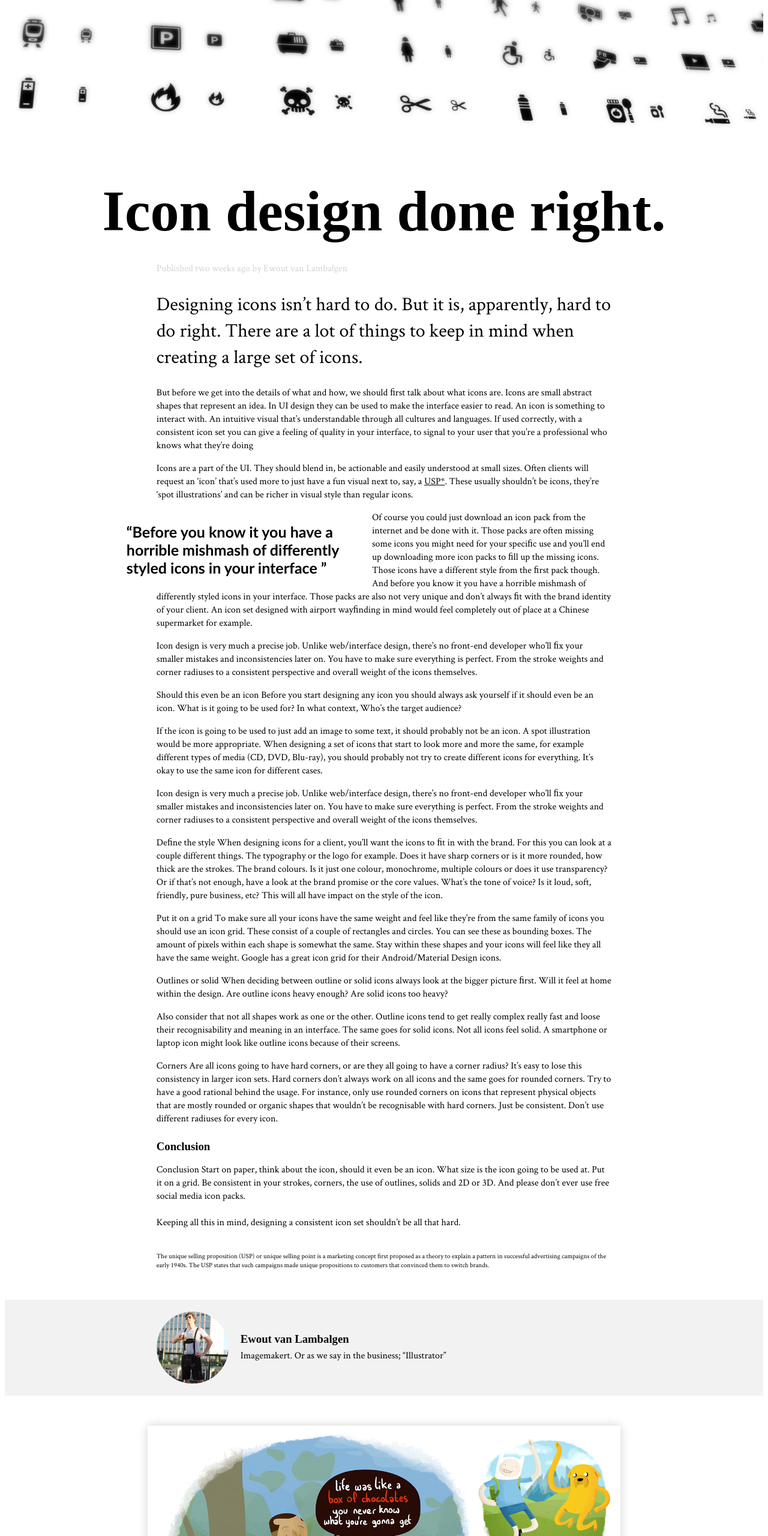
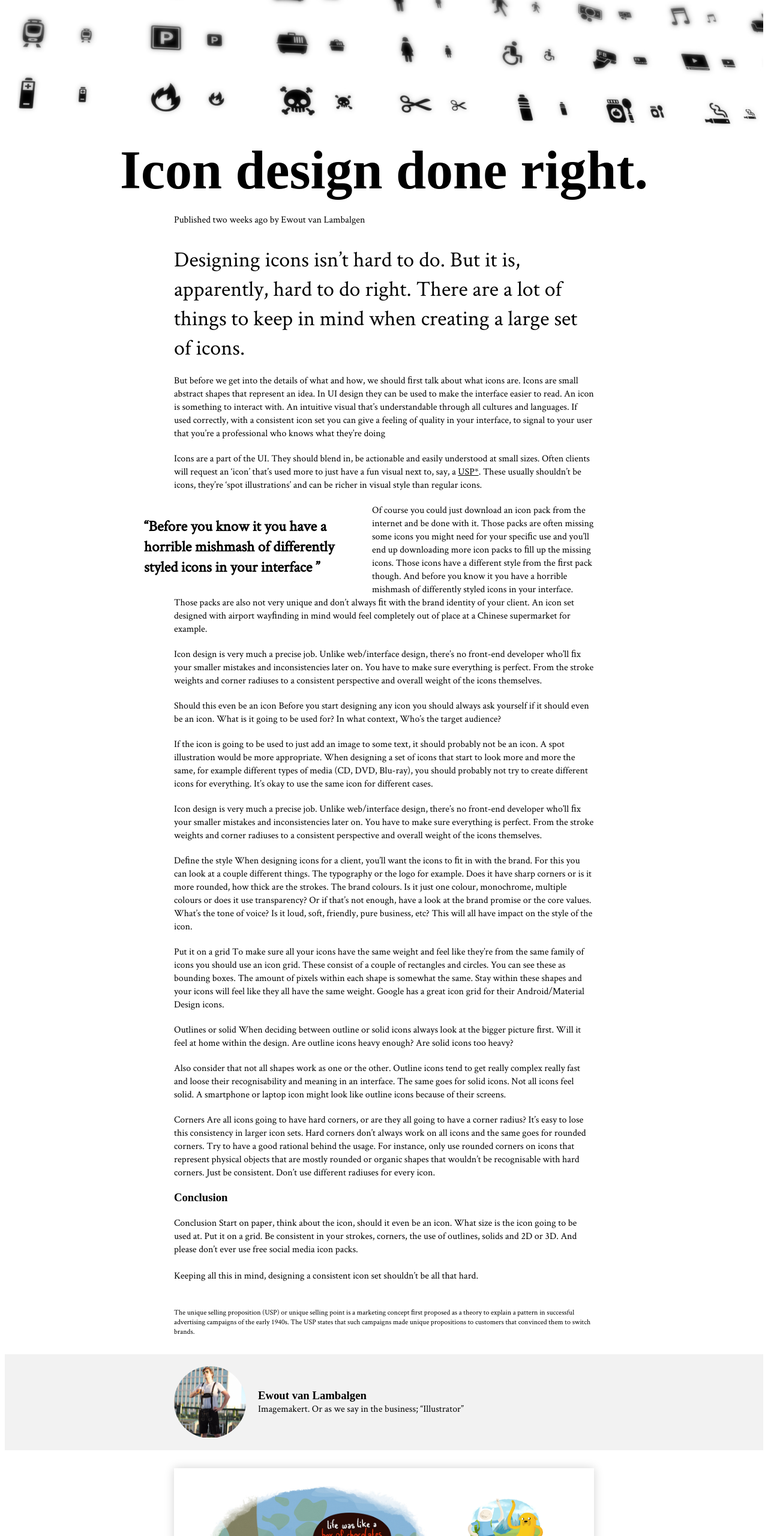
Before and after one commit to sophieonbelet/hello-world, a plain HTML site: page index.html in a window 1280 px wide. Shown: the part 240-2800 px from the top of the page at 60% size. Drawn offline with Linux system fonts and the light colour scheme; a web font is replaced by a local one.

Commit message:
feat(all): ruofan version

```diff
--- a/index.html
+++ b/index.html
@@ -9,76 +9,87 @@
 </head>
 
 <body>
+  <div class="wrapper wrapper--no-space-top">
     <header>
       <img src="/images/article-image.jpg" />
       <div id="header">
         <h1>Icon design done right.</h1>
+      </div>
     </header>
+    <div class="container">
+      <p class="publish">
+        Published two weeks ago by Ewout van Lambalgen
+      </p>
     </div>
-  <div class="container publish">
-    Published two weeks ago by Ewout van Lambalgen
   </div>
-
+  <div class="wrapper">
     <div class="container">
-    <section id="body">
-      <p id="intro">
-        <h2>Designing icons isn’t hard to do. But it is, apparently, hard to do right. There are a lot of things to keep
+      <section>
+        <h2 id="intro">Designing icons isn’t hard to do. But it is, apparently, hard to do right. There are a lot of
+          things to keep
           in mind when creating a large set of icons.
         </h2>
-      </p>
         <p>But before we get into the details of what and how, we should ﬁrst talk about what icons are. Icons are small
           abstract shapes that represent an idea. In UI design they can be used to make the interface easier to read. An
           icon is something to interact with. An intuitive visual that’s understandable through all cultures and
-        languages. If used correctly, with a consistent icon set you can give a feeling of quality in your interface, to
+          languages. If used correctly, with a consistent icon set you can give a feeling of quality in your interface,
+          to
           signal to your user that you’re a professional who knows what they’re doing
         </p>
         <p>Icons are a part of the UI. They should blend in, be actionable and easily understood at small sizes. Often
           clients will request an ‘icon’ that’s used more to just have a fun visual next to, say, a <u>USP*</u>. These
           usually shouldn’t be icons, they’re ‘spot illustrations’ and can be richer in visual style than regular icons.
         </p>
-      <!-- TODO: Flex it -->
-      <div id=quote>
+        <div class="container__float-left">
           <q>Before you know it you have a horrible mishmash of differently styled icons in your interface
           </q>
         </div>
         <p>
           Of course you could just download an icon pack from the internet and be done with it. Those packs are often
           missing some icons you might need for your speciﬁc use and you’ll end up downloading more icon packs to ﬁll up
-        the missing icons. Those icons have a different style from the ﬁrst pack though. And before you know it you have
+          the missing icons. Those icons have a different style from the ﬁrst pack though. And before you know it you
+          have
           a horrible mishmash of differently styled icons in your interface. Those packs are also not very unique and
           don’t always ﬁt with the brand identity of your client. An icon set designed with airport wayﬁnding in mind
           would feel completely out of place at a Chinese supermarket for example.
         </p>
         <p>Icon design is very much a precise job. Unlike web/interface design, there’s no front-end developer who’ll ﬁx
-        your smaller mistakes and inconsistencies later on. You have to make sure everything is perfect. From the stroke
+          your smaller mistakes and inconsistencies later on. You have to make sure everything is perfect. From the
+          stroke
           weights and corner radiuses to a consistent perspective and overall weight of the icons themselves.
         </p>
         <p>Should this even be an icon Before you start designing any icon you should always ask yourself if it should
           even be an icon. What is it going to be used for? In what context, Who’s the target audience?
         </p>
         <p>If the icon is going to be used to just add an image to some text, it should probably not be an icon. A spot
-        illustration would be more appropriate. When designing a set of icons that start to look more and more the same,
+          illustration would be more appropriate. When designing a set of icons that start to look more and more the
+          same,
           for example different types of media (CD, DVD, Blu-ray), you should probably not try to create different icons
           for everything. It’s okay to use the same icon for different cases.
         </p>
         <p>Icon design is very much a precise job. Unlike web/interface design, there’s no front-end developer who’ll ﬁx
-        your smaller mistakes and inconsistencies later on. You have to make sure everything is perfect. From the stroke
+          your smaller mistakes and inconsistencies later on. You have to make sure everything is perfect. From the
+          stroke
           weights and corner radiuses to a consistent perspective and overall weight of the icons themselves.
         </p>
-      <p>Deﬁne the style When designing icons for a client, you’ll want the icons to ﬁt in with the brand. For this you
-        can look at a couple different things. The typography or the logo for example. Does it have sharp corners or is
+        <p>Deﬁne the style When designing icons for a client, you’ll want the icons to ﬁt in with the brand. For this
+          you
+          can look at a couple different things. The typography or the logo for example. Does it have sharp corners or
+          is
           it more rounded, how thick are the strokes. The brand colours. Is it just one colour, monochrome, multiple
           colours or does it use transparency? Or if that’s not enough, have a look at the brand promise or the core
           values. What’s the tone of voice? Is it loud, soft, friendly, pure business, etc? This will all have impact on
           the style of the icon.
         </p>
-      <p>Put it on a grid To make sure all your icons have the same weight and feel like they’re from the same family of
+        <p>Put it on a grid To make sure all your icons have the same weight and feel like they’re from the same family
+          of
           icons you should use an icon grid. These consist of a couple of rectangles and circles. You can see these as
           bounding boxes. The amount of pixels within each shape is somewhat the same. Stay within these shapes and your
           icons will feel like they all have the same weight. Google has a great icon grid for their Android/Material
           Design icons.
         </p>
-      <p>Outlines or solid When deciding between outline or solid icons always look at the bigger picture ﬁrst. Will it
+        <p>Outlines or solid When deciding between outline or solid icons always look at the bigger picture ﬁrst. Will
+          it
           feel at home within the design. Are outline icons heavy enough? Are solid icons too heavy?
         </p>
         <p>Also consider that not all shapes work as one or the other. Outline icons tend to get really complex really
@@ -93,7 +104,8 @@
         </p>
         <h3>Conclusion</h3>
         <p>Conclusion Start on paper, think about the icon, should it even be an icon. What size is the icon going to be
-        used at. Put it on a grid. Be consistent in your strokes, corners, the use of outlines, solids and 2D or 3D. And
+          used at. Put it on a grid. Be consistent in your strokes, corners, the use of outlines, solids and 2D or 3D.
+          And
           please don’t ever use free social media icon packs.
           <br>
           <br>
@@ -101,44 +113,51 @@
         <br>
       </section>
 
-    <div class="footnote">
+      <p class="footnote">
         The unique selling proposition (USP) or unique selling point is a marketing concept ﬁrst proposed as a theory to
-      explain a pattern in successful advertising campaigns of the early 1940s. The USP states that such campaigns made
+        explain a pattern in successful advertising campaigns of the early 1940s. The USP states that such campaigns
+        made
         unique propositions to customers that convinced them to switch brands.
       </div>
     </div>
-  <div class="background-grey">
-    <div class="container illustrator">
-      <!--<div class="wrapper">-->
-      <div class="image-cropper">
-        <img src="/images/profile-image.jpg" class="rounded" />
   </div>
-      <div class="name">
+
+  <div class="wrapper wrapper--grey">
+    <div class="container">
+      <div class="card card--horizontal">
+        <div class="card__image">
+          <img src="/images/profile-image.jpg" />
+        </div>
+        <div class="card__text">
           <h3>Ewout van Lambalgen</h3>
           <p>Imagemakert. Or as we say in the business; “Illustrator”</p>
         </div>
       </div>
     </div>
   </div>
-  <div class="container carousel">
-    <div id="carousel-selected">
+  </div>
+  <div class="wrapper wrapper--no-space-bottom">
+    <div class="container">
+      <div class="carousel">
+      <div class="carousel__item">
         <img src="/images/image-1.jpg" />
         <p>“Life was like a box of chocolates. You never know what you’re gonna get”</p>
       </div>
-    <div>
-      <div class="my-action" id="action2">
+      <div class="carousel__item">
         <img src="/images/image-2.jpg" />
         <p>“Totally mathematical!”</p>
       </div>
-      <div class="my-action">
+      <div class="carousel__item">
         <img src="/images/image-3.png" />
         <p>“I’m nothing. I’m not even here”</p>
       </div>
-      <div class="my-action">
+      <div class="carousel__item">
         <img src="/images/image-4.jpg" />
         <p>“No matter how ﬁlthy something gets, you can always clean it right up”</p>
       </div>
     </div>
+  </div>
+
   </div>
 </body>
 <script type="text/javascript">
@@ -148,53 +167,18 @@
 
   function init() {
     console.log("init is loaded")
-    var selectedCarousel = document.getElementById('carousel-selected');
-    console.log(selectedCarousel.innerHTML)
-    var sCi= selectedCarousel.getElementsByTagName('img')[0];
-    var sCp = selectedCarousel.getElementsByTagName('p')[0];
-    var items = document.getElementsByClassName('my-action');
-    for( var i = 0; i < items.length; i++) {
-      items[i].addEventListener("click", function(e){
-
-        console.log(e)
-      this.parentNode.insertBefore(this,selectedCarousel);
-
-
-
-
-
-
-
-
-
-
-
-
-
-
-
-        // var newImg = document.createElement('img');
-        // var img = this.getElementsByTagName('img')[0];
-        // newImg.src = img.src;
-
-        // if(img != null)
-        // this.getElementsByTagName('img')[0].src = sCi.src;
-
-        // var clickedP = this.getElementsByTagName('p')[0];
-        // var newP = document.createElement('p');
-        // newP.textContent = clickedP.textContent;
-        // if(clickedP != null) {
-        //   clickedP.textContent = sCp.textContent;
-        // }
-
-        // // clear selected and insert html from click
-        // selectedCarousel.innerHTML = "";
-        // selectedCarousel.appendChild(newImg);
-        // selectedCarousel.appendChild(newP);
-
+    var selectedCarousel = document.getElementsByClassName('carousel')[0];
+    var items = document.getElementsByClassName('carousel__item');
+    for (var i = 0; i < items.length; i++) {
+      items[i].addEventListener("click", function (e) {
+        console.log(this)
+        console.log(this.parentNode)
+        //https://developer.mozilla.org/en-US/docs/Web/API/Node/insertBefore
+        this.parentNode.insertBefore(this, selectedCarousel.firstChild);
       })
     }
   }
   init();
 </script>
+
 </html>
--- a/styles.css
+++ b/styles.css
@@ -1,3 +1,4 @@
+/* Load in external resources */
 @font-face {
     font-family: "Montserrat";
     src: url("/fonts/Montserrat/Montserrat-Regular.ttf");
@@ -7,168 +8,175 @@
     font-family: "Crimson Text";
     src: url("/fonts/Crimson_Text/CrimsonText-Regular.ttf");
 }
-
-.container {
-    /* display: flex; */
-    /* flex-direction: row; */
-    /* flex-wrap: wrap; */
-    width: 60%;
-    margin: 0% auto;
-
-  }
+/* -------------------- */
 
 
-#header {
-    width: 100%;
-    }
-
-#intro {
-    font-size: 120%;
-}
-
-#quote {
-    /* position: relative; */
-    width: 50%;
-    margin: 20px 30px 20px -50px;
-    /* border: 3px; */
-    font-family: calibri;
-    font-size: 25px;
-    font-weight: bold;
-    float: left;
-}
+/* Base styling */
+/* Order large to small: elements > classes > id */
+/* Text shoudl always be a stable size in px, em or rem (NO %) */
+/* Standard styling that should always look okay, so no text-align:center. padding/margin is okay */
+/* -------------------- */
 
 body {
     font-family: Crimson Text;
-    text-align: left;
-    }
+}
 
 h1 {
-    font-size: 600%;
+    font-size: 48px;
     font-weight: 600;
     font-family: 'Montserrat';
-    text-align: center;
-    margin-block-end: 0.30em;
+    margin: 0 0 20px 0;
 }
 
 h2 {
     font-family: Crimson Text;
-    text-align: left;
-    font-size: 200%;
+    font-size: 36px;
     font-weight: normal;
+    margin: 0 0 20px 0;
 }
 
 h3 {
     font-family: Montserrat;
-    margin-bottom: 5px;
-    margin-top: 25px;
-   }
+    margin: 0 0 20px 0;
+}
 
+img {
+    margin: 0 auto;
+    width: 100%;
+}
 
+p {
+    margin: 0 0 20px 0;
+ }
 
-.publish {
-    color:lightgrey;
-    text-align: left;
-     }
+.wrapper {
+    margin: 30px 0;
+}
 
-.footnote {
-    font-size: 70%;
+.wrapper.wrapper--no-space-top {
+    margin-top: 0;
 }
-.background-grey {
+
+.wrapper.wrapper--no-space-bottom {
+    margin-bottom: 0;
+}
+
+.wrapper.wrapper--grey {
     background-color: #f2f2f2;
+}
 
+.container {
+    width: auto;
+    margin: 0 40px;
 }
-.illustrator {
-    /* height: 200px; */
-    margin: 50px auto;
+
+/* Blocks, Elements, Modifiers */
+/* -------------------- */
+.container__float-left {
+    width: 100%;
+    float: none;
+    margin: 0;
+    font-size: 25px;
+    font-weight: bold;
+}
+
+.card {}
+
+.card--horizontal {
     padding: 20px 0;
     display: flex;
-    /* flex-shrink: 0.50; */
-    /* justify-content: center; */
     align-items: center;
-    /* flex-flow: row nowrap;  */
-  }
-
-.wrapper {
-    margin: auto;
-    flex-grow: 0.5;
-    padding-left: 75px;
-
 }
 
-.image-cropper {
+.card__text h3 {
+    margin: 0;
+}
+
+.card__text p {
+    margin: 0;
+}
+
+.card__image {
     width: 120px;
     height: 120px;
-    position: relative;
     overflow: hidden;
     border-radius: 50%;
     }
 
-.name {
+.card__text {
     /* height: 100px; */
     padding-left: 20px;
-    flex-basis: 50%;
 }
 
-.name h3 {
-    margin-top: 0;
+.carousel {
+    height: auto;
+    flex-direction: row;
+    justify-content: space-around;
+    padding: 30px;
+    box-shadow: 0 0 15px lightgrey;
+    display: flex;
+    flex-wrap: wrap;
 }
 
-.name p {
-    margin: 0;
+.carousel > .carousel__item:first-child  {
+    width: 100%;
+    height: auto;
+    margin-bottom: 30px;
 }
 
-img {
-    /* display: inline; */
-    margin: 0 auto;
-    /* height: 100%; */
-    width: 100%;
+.carousel > .carousel__item:first-child p {
+    display: block;
+    margin-top: 10px;
+    margin-bottom: 0;
+    text-align: center;
 }
 
-.container.carousel {
-padding: 15px;
-box-shadow: 0 0 15px lightgrey;
-display: flex;
+.carousel__item {
+    width: 30%;
+    cursor: pointer;
+}
+.carousel__item p {
+    display: none;
 }
 
-.container.carousel :nth-child(2) {
-    flex-basis: 50%;
-    justify-content: space-around;
-    flex-direction: column;
-    display: flex;
+#header {
+    width: 100%;
+    text-align: center;
 }
 
-.container.carousel :nth-child(2) p {
-    display: none;
-    /* visibility: hidden;
-    opacity: 0; */
+.footnote {
+    font-size: 12px;
 }
 
-@media (max-width: 480px) {
+
+/* Media Queries */
+@media (min-width: 736px) {
     h1 {
-        font-size: 30px;
+        font-size: 90px;
     }
 
-    h2 {
-        font-family: Crimson Text;
-        text-align: left;
-        font-size: 150%;
-        font-weight: normal;
+    .container {
+        width: 700px;
+        margin: 0 auto;
     }
 
-    .name {
-        height: 130px;
-        padding-left: 20px;
-        flex-basis: 50%;
+    .container__float-left {
+        width: 50%;
+        margin: 20px 30px 20px -50px;
+        float: left;
+    }
+    .carousel {
+        flex-direction: column;
+        height: 500px;
+    }
+    .carousel > .carousel__item:first-child {
+        width: 63%;
+        height: 100%;
+        margin-bottom: 0;
     }
 
-    #quote {
-        border: 3px;
-        font-family: calibri;
-        font-size: 25px;
-        font-weight: bold;
-        width: 100%;
-        margin: -5px 0px 5px 0px;
+    .carousel__item {
+        width: 20%;
     }
-
-
 }
+/* -------------------- */
```
Lines whose indentation alone changed are shown as unchanged.
